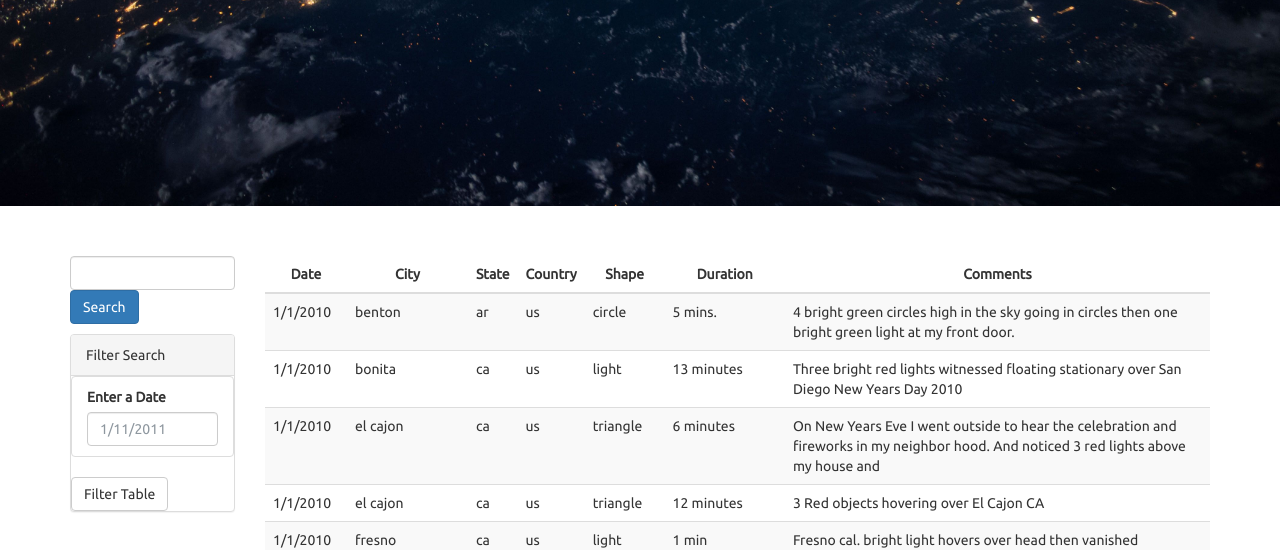
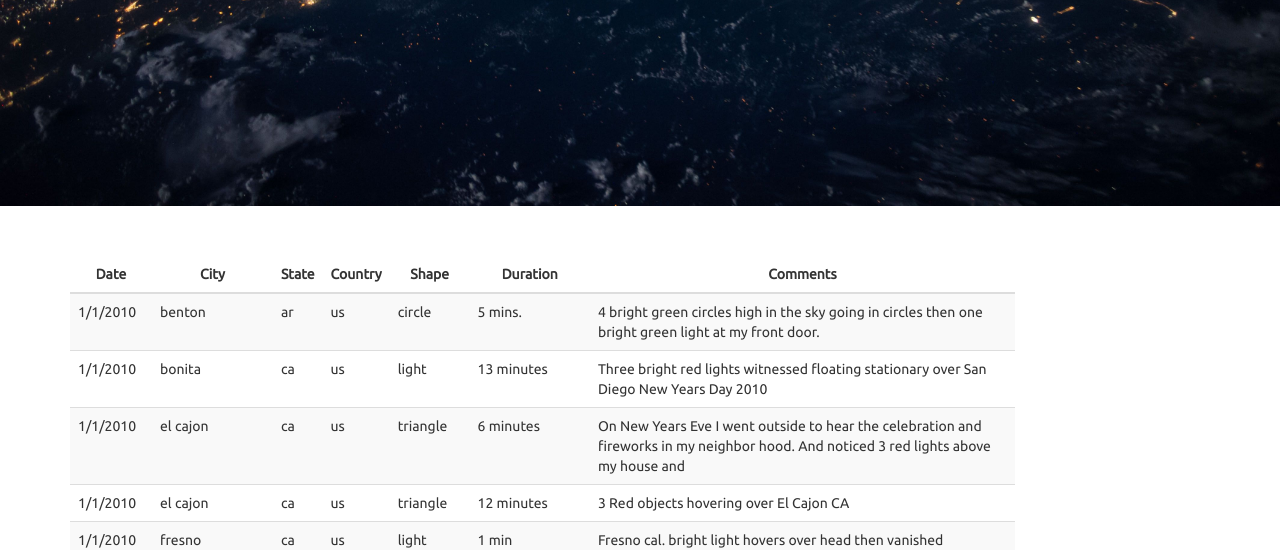
Before and after one commit to ph1-618O/javascript-challenge, a plain HTML site: page UFO-level-1/index.html in a window 1280 px wide. Shown: the part 406-956 px from the top of the page. Drawn offline with nearby package versions, Linux system fonts and the light colour scheme.

Commit message:
separating ufo1 ufo2

```diff
--- a/UFO-level-1/index.html
+++ b/UFO-level-1/index.html
@@ -28,32 +28,9 @@
     </div>
     <div class="container">
       <div class="row margin-top-50">
-        <div class="col-md-2">
-        <input name= 'filter' class='form-control' id='filter' value=""/>
-        <div class= 'col-3'>
-        <button type='button' class='btn btn-primary' id='search-btn'>Search</button></div>
-          <aside class="filters">
-            <div class="panel panel-default">
-              <div class="panel-heading">Filter Search</div>
-              <div class="panel-body">
-                <form>
-                  <div class="form-group">
-                    <ul class="list-group" id="filters">
-                      <li class="filter list-group-item">
-                        <label for="date">Enter a Date</label>
-                        <input class="form-control" id="datetime" type="text" placeholder="1/11/2011">
-                      </li>
-                    </ul>
-                  </div>
-                  <button id="filter-btn" type="button" class="btn btn-default">Filter Table</button>
-                </form>
-              </div>
-            </div>
-          </aside>
-        </div>
         <div class="col-md-10">
           <div id="table-area" class="">
-            <table id="ufo-table" class="table table-striped">
+            <table id="ufo-table" class="table table-striped center">
               <thead>
                 <tr>
                   <th class="table-head">Date</th>
```
